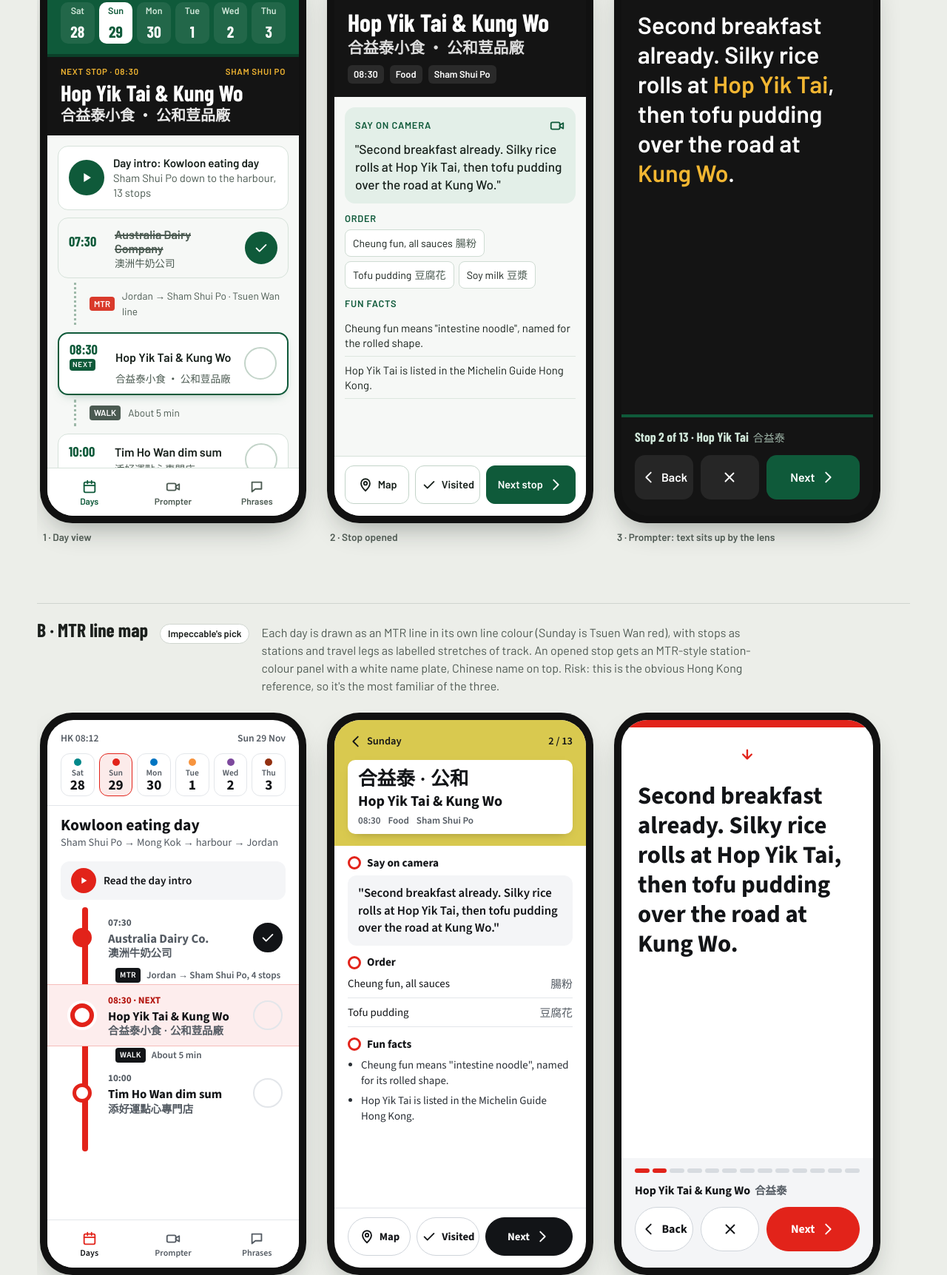
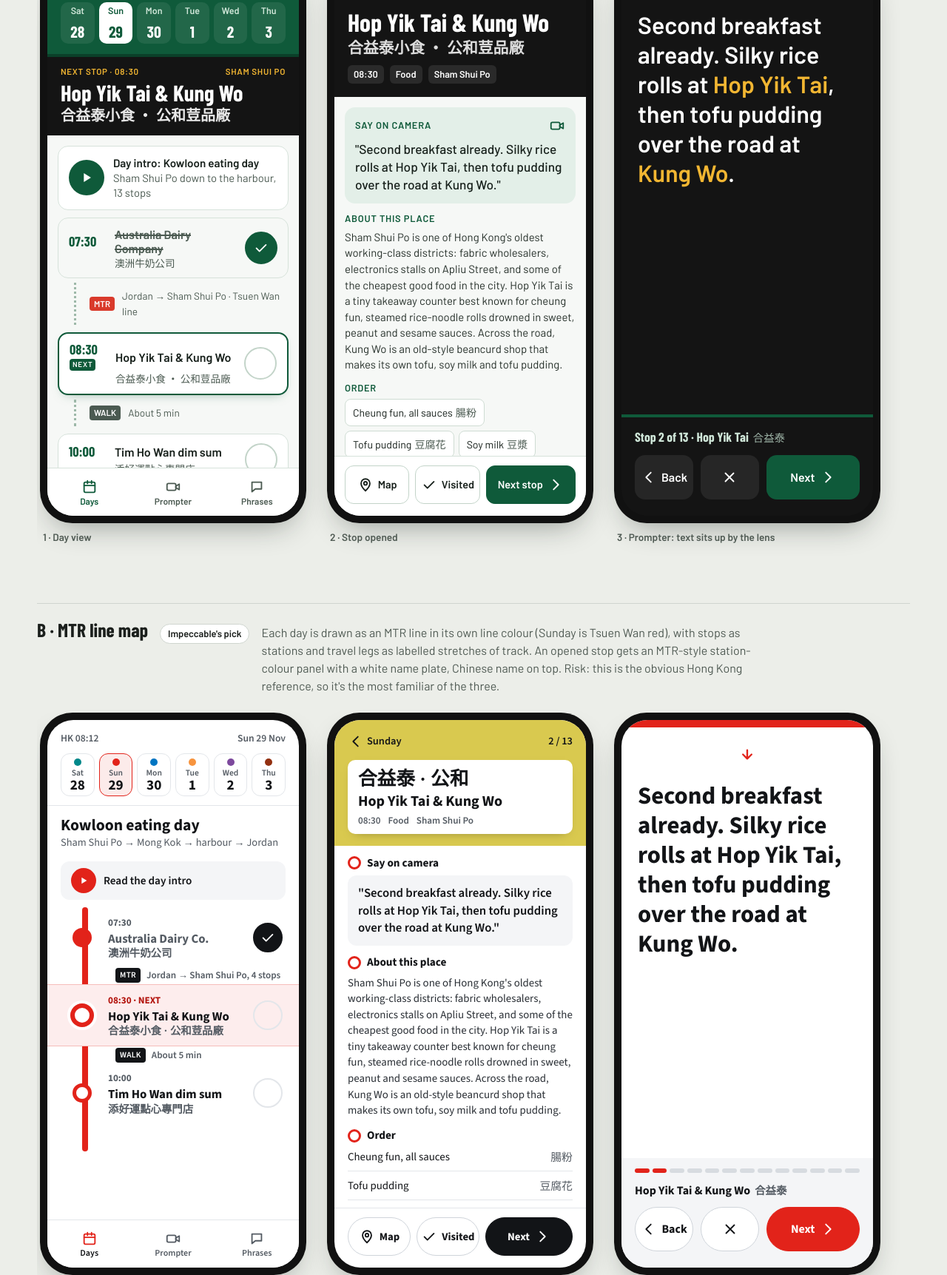
Before and after one commit to Tabudlo/hk-vlog-guide, a plain HTML site: page mockups/index.html in a window 1280 px wide. Shown: the part 412-2135 px from the top of the page at 74% size. Drawn offline with nearby package versions, Linux system fonts and the light colour scheme.

Commit message:
Add 'About this place' block to stop mockups
Co-Authored-By: Claude Opus 5.5 <noreply@anthropic.com>
Claude-Session: https://claude.ai/code/session_01PqoN84fnDQJ7KNCKiiugkJ

```diff
--- a/mockups/index.html
+++ b/mockups/index.html
@@ -191,6 +191,10 @@ svg.i{width:22px;height:22px;fill:none;stroke:currentColor;stroke-width:2;stroke
 .c .pr-ctl a{flex:1;min-height:58px;border-radius:14px;display:grid;place-items:center;background:#eef0f3;color:var(--ink);text-decoration:none;font-weight:600}
 .c .pr-ctl a.next{background:var(--acc);color:#fff}
 
+.a .about p{margin-top:8px;font-size:.93rem;line-height:1.45;color:#26302a}
+.b .about p{margin-top:8px;font-size:.93rem;line-height:1.45;color:#2a2f35}
+.b .sec .about,.b .about{}
+.scroll{overflow-y:auto;scrollbar-width:none}.scroll::-webkit-scrollbar{display:none}
 @media (max-width:420px){ .phone{width:330px;height:700px} }
 </style>
 </head>
@@ -254,6 +258,7 @@ svg.i{width:22px;height:22px;fill:none;stroke:currentColor;stroke-width:2;stroke
       </div>
       <div class="scroll">
         <div class="say"><h3>Say on camera <svg class="i" style="color:#0f5a3a"><use href="#cam"/></svg></h3><p>"Second breakfast already. Silky rice rolls at Hop Yik Tai, then tofu pudding over the road at Kung Wo."</p></div>
+        <div class="sec about"><h3>About this place</h3><p>Sham Shui Po is one of Hong Kong's oldest working-class districts: fabric wholesalers, electronics stalls on Apliu Street, and some of the cheapest good food in the city. Hop Yik Tai is a tiny takeaway counter best known for cheung fun, steamed rice-noodle rolls drowned in sweet, peanut and sesame sauces. Across the road, Kung Wo is an old-style beancurd shop that makes its own tofu, soy milk and tofu pudding.</p></div>
         <div class="sec"><h3>Order</h3><div class="order"><span>Cheung fun, all sauces<i>腸粉</i></span><span>Tofu pudding<i>豆腐花</i></span><span>Soy milk<i>豆漿</i></span></div></div>
         <div class="sec"><h3>Fun facts</h3><ul><li>Cheung fun means "intestine noodle", named for the rolled shape.</li><li>Hop Yik Tai is listed in the Michelin Guide Hong Kong.</li></ul></div>
       </div>
@@ -303,6 +308,7 @@ svg.i{width:22px;height:22px;fill:none;stroke:currentColor;stroke-width:2;stroke
       </div>
       <div class="scroll">
         <div class="sec"><h3>Say on camera</h3><div class="say">"Second breakfast already. Silky rice rolls at Hop Yik Tai, then tofu pudding over the road at Kung Wo."</div></div>
+        <div class="sec about"><h3>About this place</h3><p>Sham Shui Po is one of Hong Kong's oldest working-class districts: fabric wholesalers, electronics stalls on Apliu Street, and some of the cheapest good food in the city. Hop Yik Tai is a tiny takeaway counter best known for cheung fun, steamed rice-noodle rolls drowned in sweet, peanut and sesame sauces. Across the road, Kung Wo is an old-style beancurd shop that makes its own tofu, soy milk and tofu pudding.</p></div>
         <div class="sec"><h3>Order</h3><div class="row"><span>Cheung fun, all sauces</span><span>腸粉</span></div><div class="row"><span>Tofu pudding</span><span>豆腐花</span></div></div>
         <div class="sec"><h3>Fun facts</h3><ul><li>Cheung fun means "intestine noodle", named for its rolled shape.</li><li>Hop Yik Tai is listed in the Michelin Guide Hong Kong.</li></ul></div>
       </div>
@@ -347,6 +353,7 @@ svg.i{width:22px;height:22px;fill:none;stroke:currentColor;stroke-width:2;stroke
       <div class="dt"><h3>Hop Yik Tai &amp; Kung Wo</h3><div class="z">合益泰小食 · 公和荳品廠 · 08:30</div></div>
       <div class="scroll">
         <div class="box"><h3>Say on camera</h3>"Second breakfast already. Silky rice rolls at Hop Yik Tai, then tofu pudding over the road at Kung Wo."</div>
+        <div class="box"><h3>About this place</h3>Sham Shui Po is one of Hong Kong's oldest working-class districts: fabric wholesalers, electronics stalls on Apliu Street, and some of the cheapest good food in the city. Hop Yik Tai is a tiny takeaway counter best known for cheung fun, steamed rice-noodle rolls drowned in sweet, peanut and sesame sauces. Across the road, Kung Wo is an old-style beancurd shop that makes its own tofu, soy milk and tofu pudding.</div>
         <div class="box"><h3>Order</h3>Cheung fun 腸粉 · Tofu pudding 豆腐花</div>
         <div class="box"><h3>Fun fact</h3>Cheung fun means "intestine noodle", named for its rolled shape.</div>
       </div>
```
Also changed, not shown: 1 other file.
